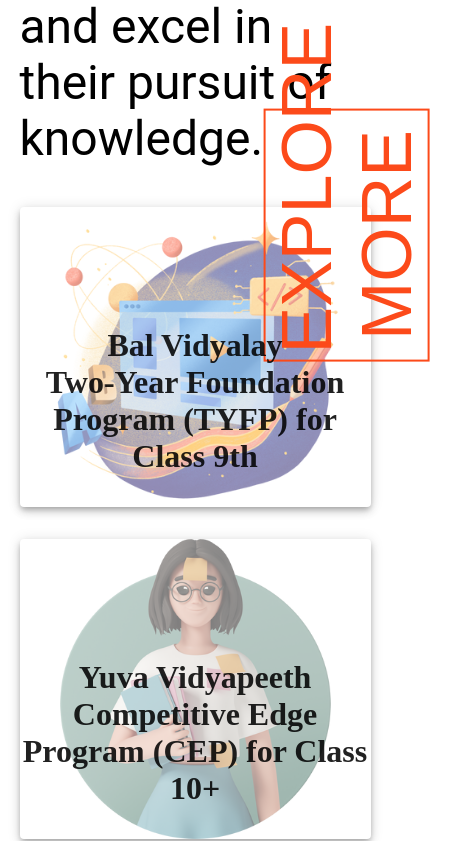
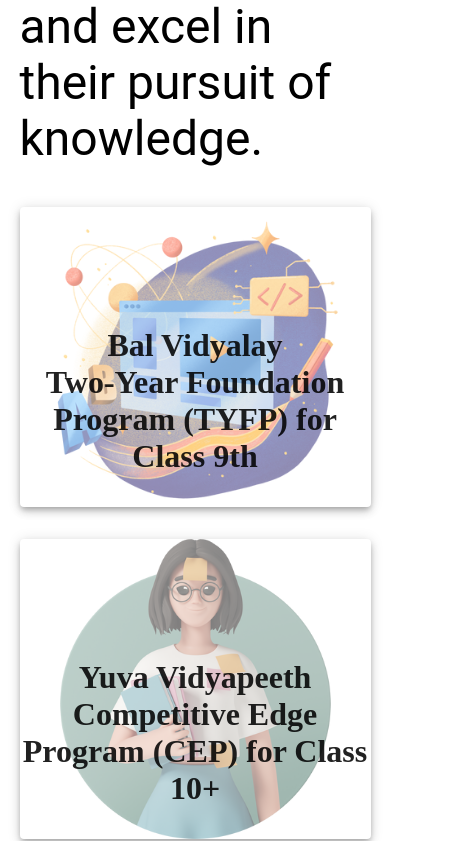
Before and after one commit to Sandeep-raj/takshilla, a React (Vite) app: page / in a window 390 px wide. Shown: the part 2364-3205 px from the top of the page, 470 px wide, since content can reach past the window. Built offline with nearby package versions, Linux system fonts and the light colour scheme.

Commit message:
carousel touch changes

```diff
--- a/src/component/Home/Home.css
+++ b/src/component/Home/Home.css
@@ -192,10 +192,12 @@
     }
 
     .home_prog_btn {
-        width: 30vh;
-        height: fit-content;
-        font-size: 70px;
-        left: calc(50vw + 25px);
+        position: relative;
+        width: 80%;
+        margin-top: 20px;
+        font-size: 30px;
+        left: 10%;
+        transform: rotate(0);
     }
     .child-container {
         font-size: xx-large;
```
Also changed, not shown: 4 other files (tests, documents, lock files or other folders).
